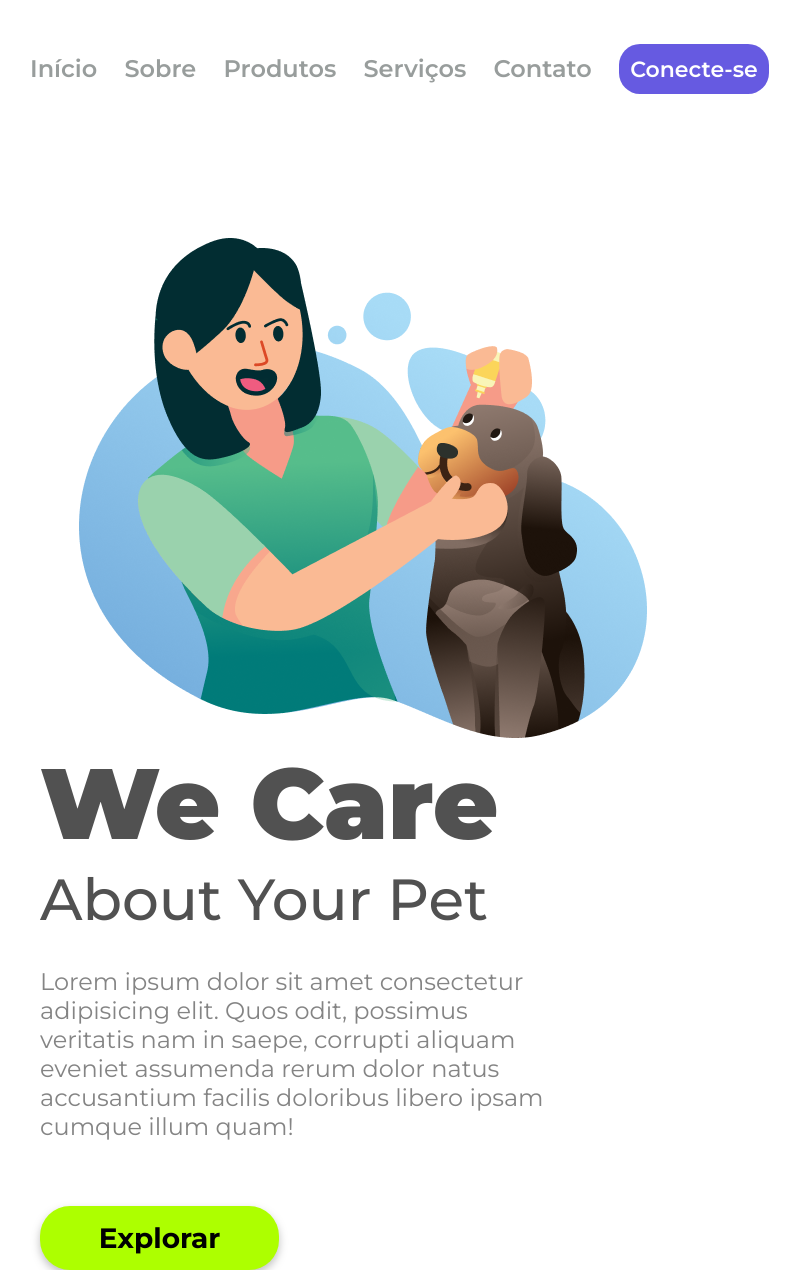
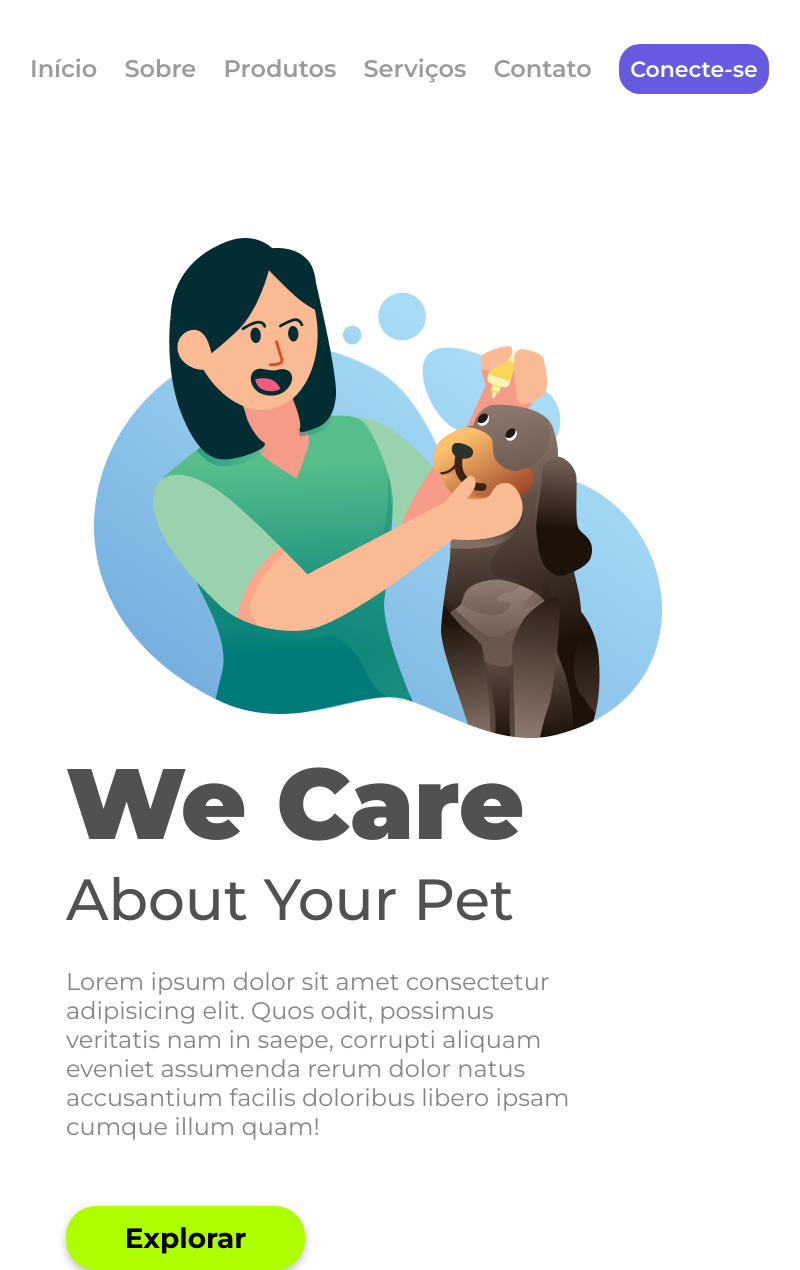
Before and after one commit to andersonpontes88/Meu-Segundo-Projeto-Responsividade, a plain HTML site: page index.html in a window 1280 px wide. Shown: the whole page, without its empty margins (46-846 px from the left). Drawn offline with Linux system fonts and the light colour scheme.

Commit message:
alterçao no style posição da section e img

```diff
--- a/style.css
+++ b/style.css
@@ -11,7 +11,7 @@ header {
 .logo-image {
     height: 500px;
     width: 568px;
-    margin-left: 125px;
+    margin-left: 140px;
     display: inline-block;
 }
 
@@ -39,7 +39,7 @@ header {
 
 section {
     display: inline-block;
-    margin-left: 86px;
+    margin-left: 112px;
 }
 
 h1 {
```
